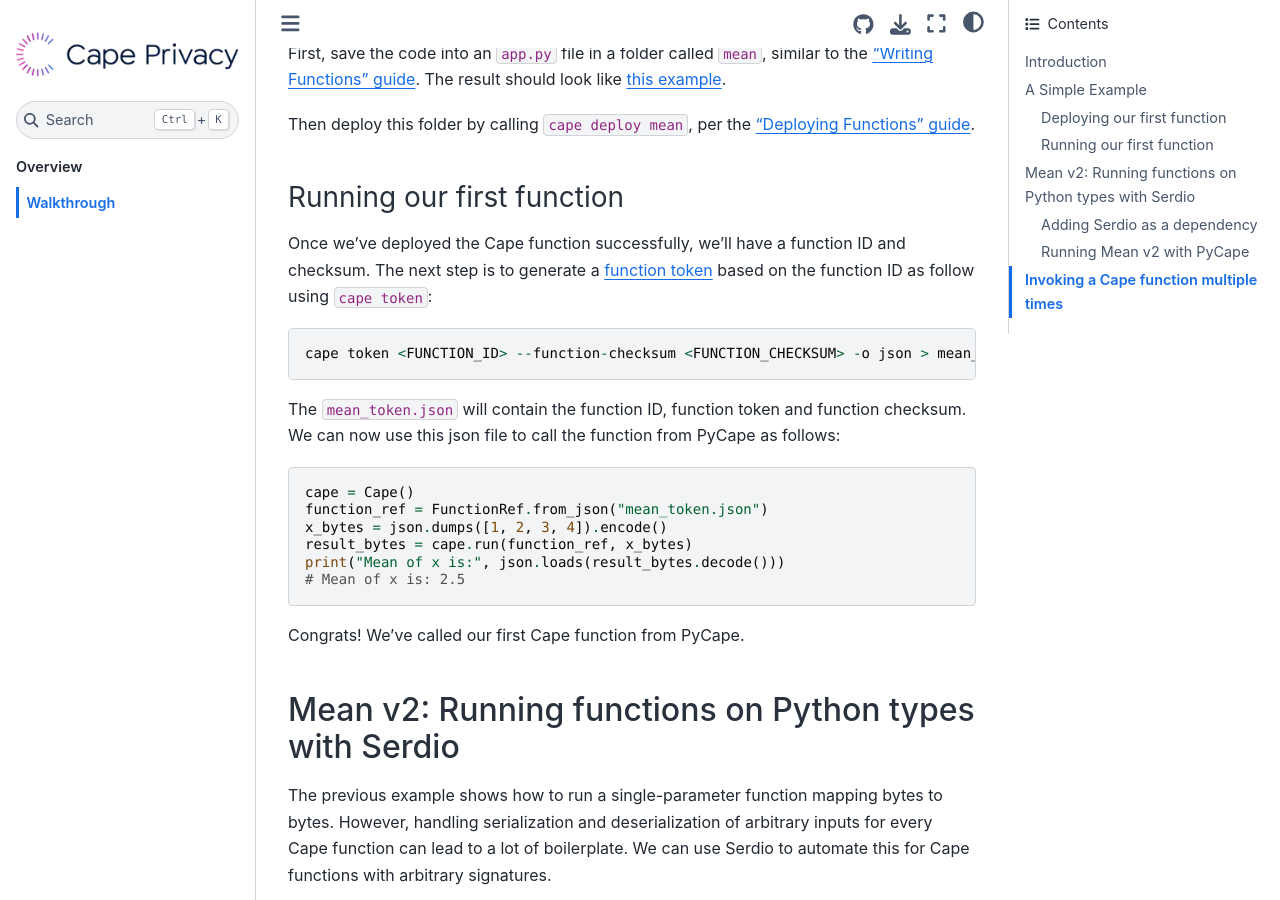
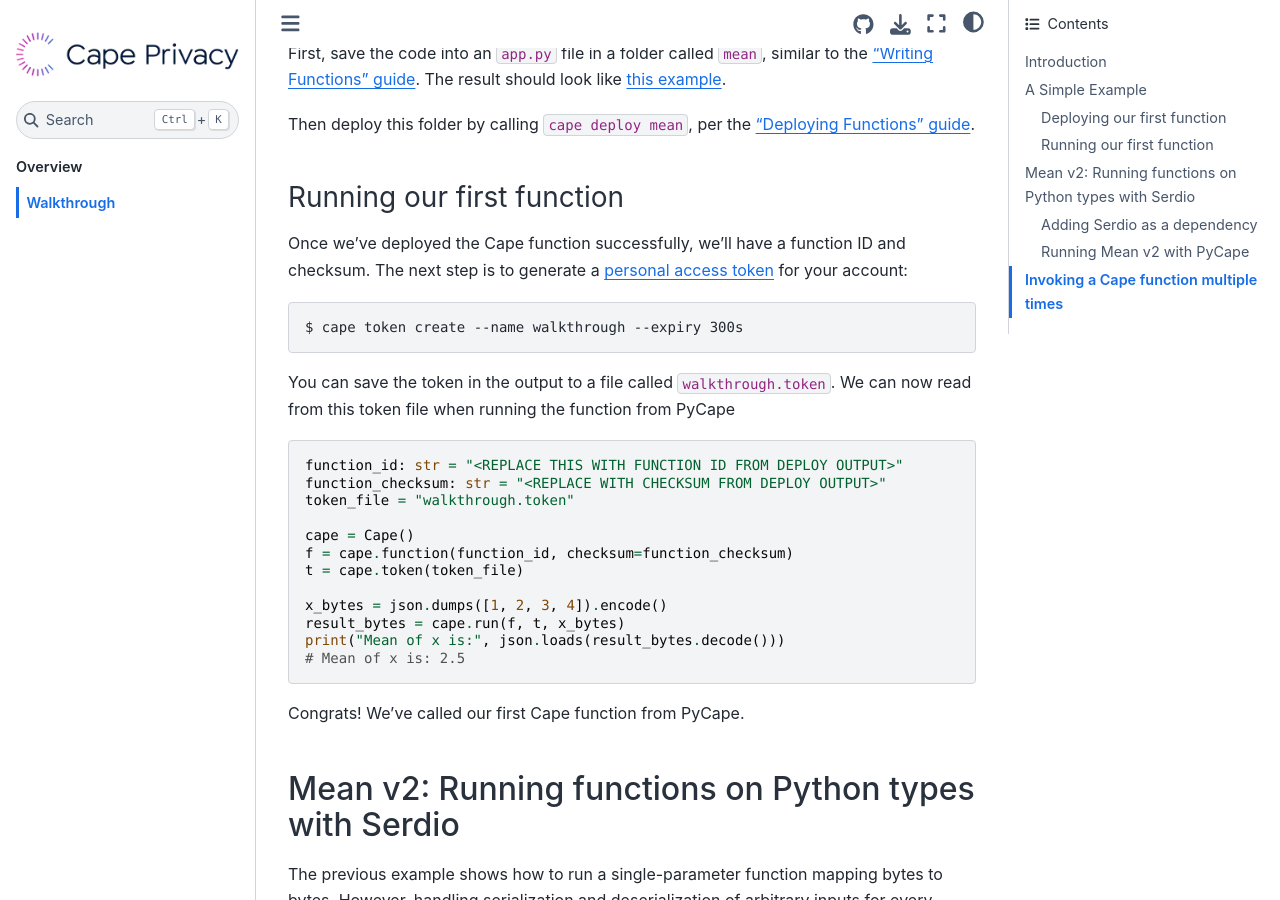
Before and after one commit to capeprivacy/pycape, a Sphinx documentation site: the page built from docs/source/walkthrough.md, in a window 1280 px wide and 900 px high, scrolled down 1001 px. Built offline with Sphinx 7.4.7 and the Sphinx Book theme 1.1.4, drawn with Linux system fonts in a browser that asks for light colours; pages that are not in the unit, such as notebooks, are missing from menus; some of the changed text lies outside the part shown.

Commit message:
update walkthrough tutorial with PATs

````diff
--- a/docs/source/walkthrough.md
+++ b/docs/source/walkthrough.md
@@ -42,17 +42,23 @@
 
 ### Running our first function
 
-Once we’ve deployed the Cape function successfully, we’ll have a function ID and checksum. The next step is to generate a [function token](https://docs.capeprivacy.com/tutorials/tokens) based on the function ID as follow using `cape token`:
+Once we’ve deployed the Cape function successfully, we’ll have a function ID and checksum. The next step is to generate a [personal access token](https://docs.capeprivacy.com/tutorials/tokens) for your account:
+```console
+$ cape token create --name walkthrough --expiry 300s
 ```
-cape token <FUNCTION_ID> --function-checksum <FUNCTION_CHECKSUM> -o json > mean_token.json
-```
-The `mean_token.json` will contain the function ID, function token and function checksum. We can now use this json file to call the function from PyCape as follows:
+You can save the token in the output to a file called `walkthrough.token`. We can now read from this token file when running the function from PyCape
 
 ```python
+function_id: str = "<REPLACE THIS WITH FUNCTION ID FROM DEPLOY OUTPUT>"
+function_checksum: str = "<REPLACE WITH CHECKSUM FROM DEPLOY OUTPUT>"
+token_file = "walkthrough.token"
+
 cape = Cape()
-function_ref = FunctionRef.from_json("mean_token.json")
+f = cape.function(function_id, checksum=function_checksum)
+t = cape.token(token_file)
+
 x_bytes = json.dumps([1, 2, 3, 4]).encode()
-result_bytes = cape.run(function_ref, x_bytes)
+result_bytes = cape.run(f, t, x_bytes)
 print("Mean of x is:", json.loads(result_bytes.decode()))
 # Mean of x is: 2.5
 ```
@@ -105,10 +111,11 @@
 
 After re-deploying this code, we can call it from PyCape like we did before.
 ```python
-cape = Cape()
-function_ref = FunctionRef.from_json("mean_token.json")
+f = cape.function(function_id, checksum=function_checksum)
+t = cape.token(token_file)
+
 x = [1, 2, 3, 4]
-result = cape.run(function_ref, x, use_serdio=True)
+result = cape.run(f, t, x, use_serdio=True)
 print(f"The mean of x is: {result}")
 # Mean of x is: 2.5
 ```
@@ -120,9 +127,10 @@
 3. Close the connection with `Cape.close`
 
 ```python
-cape = Cape()
-function_ref = FunctionRef.from_json("mean_token.json")
-cape.connect(function_ref)
+f = cape.function(function_id, checksum=function_checksum)
+t = cape.token(token_file)
+
+cape.connect(f, t)
 low_list = [1, 2, 3, 4]
 result = cape.invoke(low_list, use_serdio=True)
 print(f"The mean is equal to: {result}")
````
